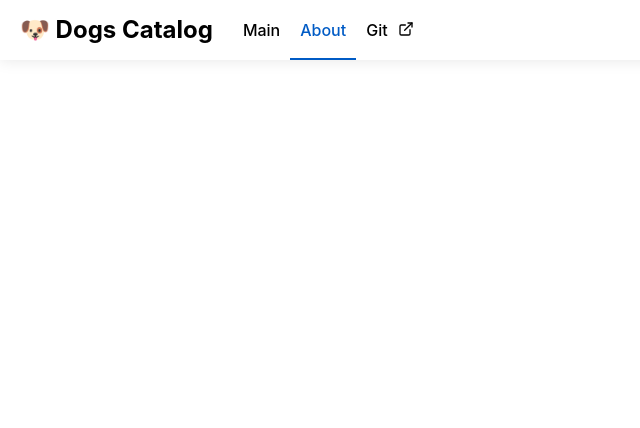
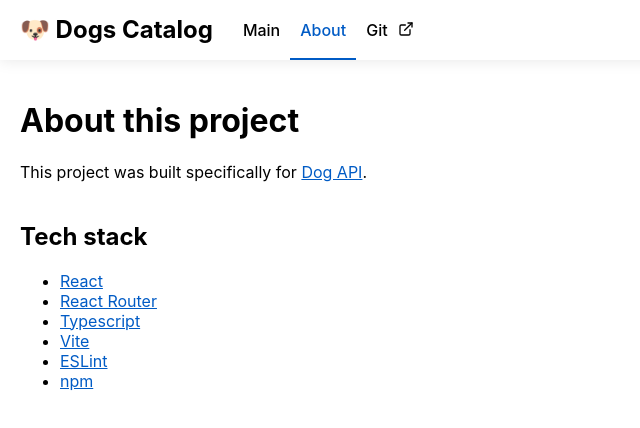
Before and after one commit to pvlvrmn/dog-catalog, a React (Vite) app: page /dog-app/about in a window 1280 px wide. Shown: the top 428 px of the page, without its empty margins (0-640 px from the left). Built offline with nearby package versions, Linux system fonts and the light colour scheme.

Commit message:
About page

```diff
--- a/src/App.css
+++ b/src/App.css
@@ -172,6 +172,8 @@ a {
     width: 17px;
 }
 
+/* DOGS TILES */
+
 .dogs__tiles {
     margin-top: 20px;
     width: 100%;
@@ -192,7 +194,7 @@ a {
     background: #f7f7f7;
 }
 
-.active_tile {
+.dogs__tile_active {
     background: #f0f0f0;
     font-weight: bold;
     padding-left: 10px;
--- a/src/App.tsx
+++ b/src/App.tsx
@@ -2,7 +2,7 @@ import React from 'react';
 import { BrowserRouter as Router, Routes, Route } from 'react-router-dom';
 import Header from './Components/Basic/Header';
 import DogPage from './Components/DogPage/DogPage';
-// import About from './About';
+import About from './Components/About/About';
 import './App.css';
 
 function App() {
@@ -13,7 +13,7 @@ function App() {
         { /* Page routing */ }
         <Routes>
           <Route path="/dog-app/" element={<DogPage />} />
-          { /* <Route path="/dogApp/about" element={<About />} /> */ }
+          <Route path="/dog-app/about" element={<About />} />
         </Routes>
       </div>
     </Router>
--- /dev/null
+++ b/src/Components/About/About.tsx
@@ -0,0 +1,28 @@
+import React from 'react';
+
+function About() {
+  return (
+    <div className="about__wr">
+      <div className="about__title"><h1>About this project</h1></div>
+      <div className="about__body">
+        This project was built specifically for
+        {' '}
+        <a href="https://dog.ceo/dog-api/documentation/">Dog API</a>
+        .
+        <br />
+        <br />
+        <h2>Tech stack</h2>
+        <ul className="about__stack">
+          <li><a href="https://react.dev/" target="_blank">React</a></li>
+          <li><a href="https://reactrouter.com/en/main" target="_blank">React Router</a></li>
+          <li><a href="https://www.typescriptlang.org/" target="_blank">Typescript</a></li>
+          <li><a href="https://vitejs.dev/" target="_blank">Vite</a></li>
+          <li><a href="https://eslint.org/" target="_blank">ESLint</a></li>
+          <li><a href="https://www.npmjs.com/" target="_blank">npm</a></li>
+        </ul>
+      </div>
+    </div>
+  );
+}
+
+export default About;
--- a/src/Components/DogPage/DogList.tsx
+++ b/src/Components/DogPage/DogList.tsx
@@ -17,7 +17,7 @@ function DogList(props: any) {
       {breeds?.map((breed) => {
         if (!query?.length || breed?.toLowerCase().includes(query?.toLowerCase())) {
           return (
-            <DogElement key={breed} breed={breed} classActive={breed === selection ? 'active_tile' : null} onClick={((e: React.ChangeEvent<any>) => handleClick(e, breed as string))} />
+            <DogElement key={breed} breed={breed} classActive={breed === selection ? 'dogs__tile_active' : null} onClick={((e: React.ChangeEvent<any>) => handleClick(e, breed as string))} />
           );
         }
         return '';
```
